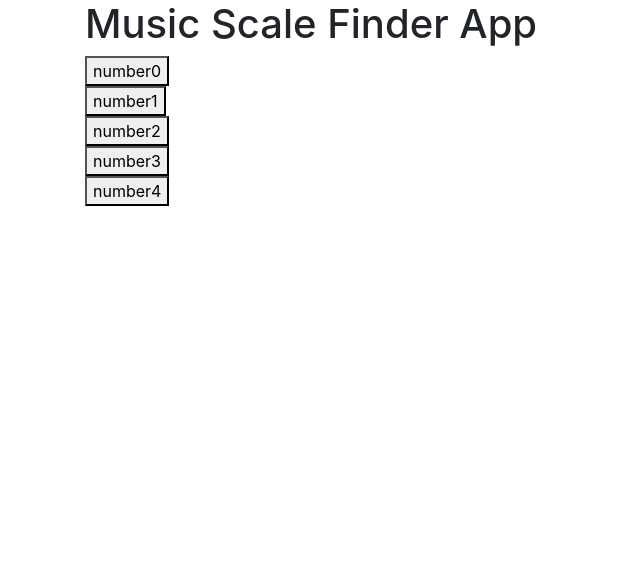
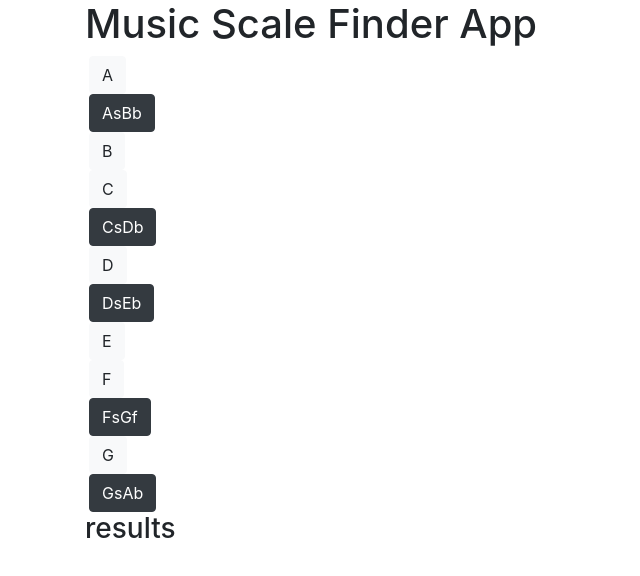
Before and after one commit to Bradslavens/MusicKeyScaleFinder, a React (Create React App) app: page / in a window 1280 px wide. Shown: the top 576 px of the page, without its empty margins (0-640 px from the left). Built offline with nearby package versions, Linux system fonts and the light colour scheme.

Commit message:
Addded note name to buttons

```diff
--- a/src/components/KeyButton.js
+++ b/src/components/KeyButton.js
@@ -4,7 +4,7 @@ function KeyButton(props) {
 
     return (
         <div>
-            <button onClick={props.onClick}>{props.value}</button>
+            <button onClick={props.onClick} class={props.class}>{props.value}</button>
         </div>
     );
   }
--- a/src/components/Results.js
+++ b/src/components/Results.js
@@ -4,7 +4,7 @@ class Results extends Component {
     render(){
         return(
             <div>
-
+                <h3>results</h3>
             </div>
         )
     }
--- a/src/components/UserPanel.js
+++ b/src/components/UserPanel.js
@@ -11,7 +11,6 @@ class UserPanel extends React.Component{
             userKeys: null,
         }
         this.handleClick = this.handleClick.bind(this)
-        this.buttons = this.buttons.bind(this);
     }
 
     handleClick(){
@@ -19,38 +18,34 @@ class UserPanel extends React.Component{
         console.log("handle clicked");
     }
 
-    buttons() {
+    // buttons() {
 
-        let key = ["A","AsBb","B","C","CsDb","D","DsEb","E","F","FsGf","G","GsAb"];
+    //     let key = ["A","AsBb","B","C","CsDb","D","DsEb","E","F","FsGf","G","GsAb"];
 
-        let buttons = [];
-        let myClass;
+    //     let buttons = {};
+    //     let myClass;
 
-        for(let i=0; i<key.length; i++){
-            if(key[i].length > 1){
-                myClass = "btn btn-dark mx-1";
-            }
-            else
-            {
-                myClass = "btn btn-light mx-1";
-            }
+    //     for(let i=0; i<key.length; i++){
+    //         if(key[i].length > 1){
+    //             myClass = "btn btn-dark mx-1";
+    //         }
+    //         else
+    //         {
+    //             myClass = "btn btn-light mx-1";
+    //         }
 
-            buttons[i] = <button
-                            // onClick
-                            type="button" class={myClass}
-                            value={key[i]}
-                            >{key[i]}
-                        </button>
-        }
+    //         buttons[key[i]] = myClass;
+    //     }
 
-        return buttons;
-    }
+    //     return buttons;
+    // }
 
     render(){
         return (
             <div class="container-md">
                 <NoteInput  userKeys={this.state.userKeys}/>
-                {renderButtons("Brad 1")}
+                {renderButtons()}
+                <Results />
             </div>
         )
     }
@@ -58,19 +53,36 @@ class UserPanel extends React.Component{
 
 function renderButtons(){
 
-    let arr = [];
+    let buttons = [];
 
+    console.log("rendering buttons");
 
-    for(let i=0;i<5; i++){
-        arr[i] = assignButtons(i);
+    let key = ["A","AsBb","B","C","CsDb","D","DsEb","E","F","FsGf","G","GsAb"];
+
+    let myClass;
+
+    for(let i=0; i<key.length; i++){
+
+        console.log("assiging keys");
+
+        if(key[i].length > 1){
+            myClass = "btn btn-dark mx-1";
+        }
+        else
+        {
+            myClass = "btn btn-light mx-1";
+        }
+
+        buttons[i]= assignButtons(key[i], myClass)
     }
 
-    return arr;
+    return buttons;
 }
 
-function assignButtons(name){
+function assignButtons(keyName, divClass){
+    console.log("assigning buttons");
     return(
-        <KeyButton onClick={()=>handleClick(name)} value={"number" + name} />
+        <KeyButton onClick={()=>handleClick(keyName)} value={keyName} class={divClass} />
     );
 }
 
```
